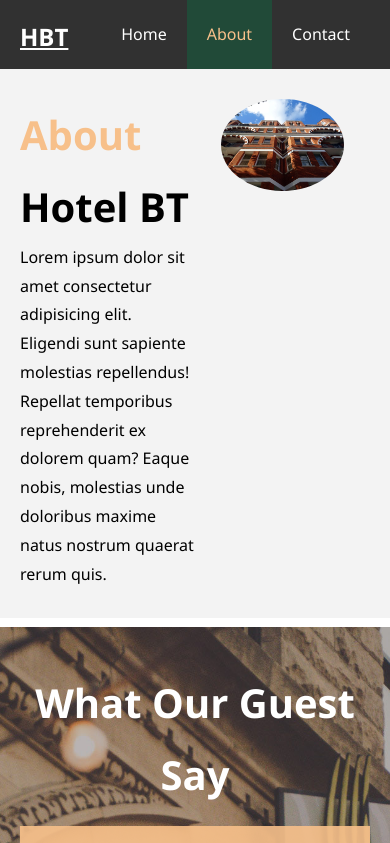
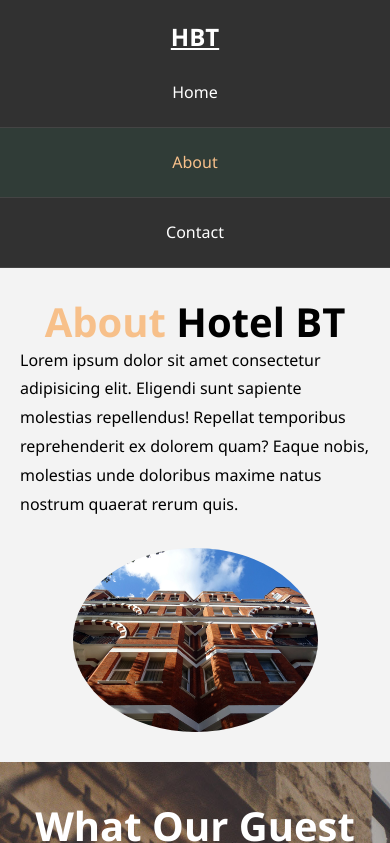
Before and after one commit to shannonjohnstone/modern-html-css-from-the-beginning, a plain HTML site: page 04.hotel_website/about.html in a window 390 px wide. Shown: the top 843 px of the page. Drawn offline with Linux system fonts and the light colour scheme.

Commit message:
add mobile css

```diff
--- a/04.hotel_website/about.html
+++ b/04.hotel_website/about.html
@@ -8,6 +8,7 @@
   <meta type="author" content="Shannon Johnstone">
   <meta type="keywords" content="hotel accommodation tourism travel">
   <link rel="stylesheet" href="./css/style.css">
+  <link rel="stylesheet" media="screen and (max-width: 768px)" href="./css/mobile.css">
 
   <title>Hotel BT | About</title>
 </head>
--- /dev/null
+++ b/04.hotel_website/css/mobile.css
@@ -0,0 +1,52 @@
+.nav-main > .container {
+  padding: 0;
+}
+.nav-main__logo {
+  float: none;
+  text-align: center;
+}
+
+.nav-main ul { float: none; }
+
+.nav-main__item {
+  float: none;
+  display: block;
+  text-align: center;
+}
+
+.nav-main__item a {
+  border-bottom: 1px solid #444;
+}
+
+.info > div { width: 100%; float: none; }
+.info__image { display: none; }
+
+.features__box {
+  width: 100%;
+  float: none;
+}
+
+/* About */
+.about-info__left,
+.about-info__right {
+  float: none;
+  width: 100%;
+}
+
+.about-info__right {
+  margin-top: 30px;
+}
+
+.text__heading--large {
+  text-align: center;
+}
+
+/* Contact */
+.contact .features__box {
+  border-bottom: 1px dotted #444;
+}
+
+/* Footer */
+footer {
+  border-top: none;;
+}
--- a/04.hotel_website/css/style.css
+++ b/04.hotel_website/css/style.css
@@ -25,6 +25,7 @@ html, body {
 
 .text__heading--large {
   font-size: 40px;
+  line-height: 1.2;
 }
 
 .text--primary {
@@ -70,7 +71,7 @@ html, body {
 }
 
 .btn--dark:hover {
-  background: #214a38;
+  background: #303c37;
 }
 
 .btn--dark {
@@ -79,7 +80,7 @@ html, body {
 }
 
 .btn--dark:hover {
-  background: #214a38;
+  background: #303c37;
 }
 
 /* Nav */
@@ -115,7 +116,7 @@ html, body {
 
 .nav-main__item .active, .nav-main__item a:hover {
   color: #f7c08a;
-  background: #214a38;
+  background: #303c37;
 }
 
 /* Home showcase */
@@ -242,6 +243,7 @@ html, body {
 
 /* Footer */
 footer {
+  border-top: 1px dotted #444;
   text-align: center;
   font-size: .8rem;
   padding: 30px 0;
```
Also changed, not shown: 04.hotel_website/contact.html (+2 -1 lines), 04.hotel_website/index.html (+1 -0 lines).
